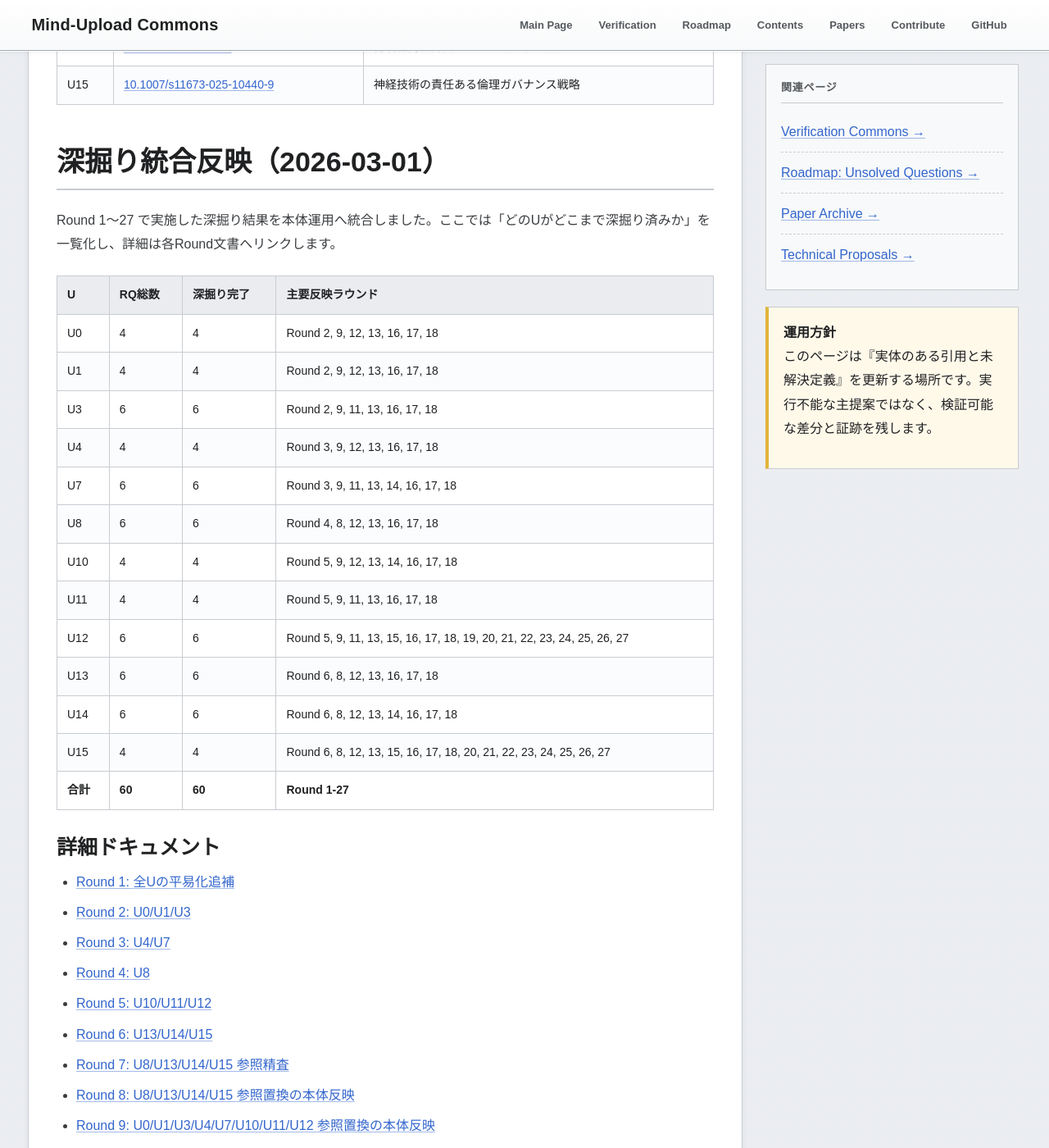
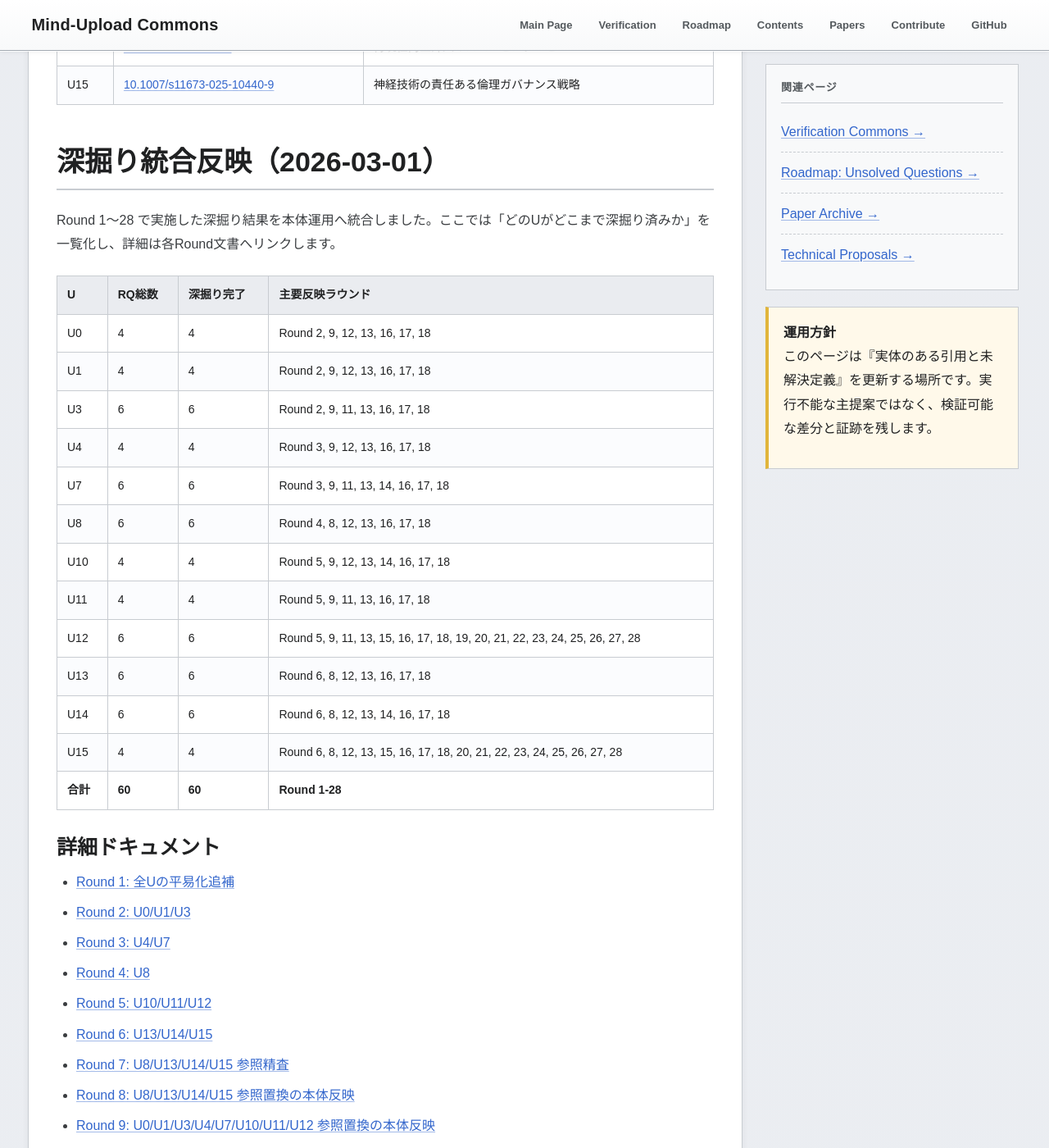
Before and after one commit to yasufumi-nakata/eegflow, a Jekyll site: the page built from research_harvest_50.md, in a window 1280 px wide and 1400 px high, scrolled down 6243 px. Shown: the whole window at 82% size. Built offline with Jekyll 4.4.1, drawn with Linux system fonts in a browser that asks for light colours; some of the changed text lies outside the part shown.

Commit message:
Add Round 28 dependency split and apply readiness

```diff
--- a/research_harvest_50.md
+++ b/research_harvest_50.md
@@ -156,7 +156,7 @@
 <section class="section" id="deepening-integration-20260301">
 <h2 class="section-title">深掘り統合反映（2026-03-01）</h2>
 <p>
-Round 1〜27 で実施した深掘り結果を本体運用へ統合しました。ここでは「どのUがどこまで深掘り済みか」を一覧化し、詳細は各Round文書へリンクします。
+Round 1〜28 で実施した深掘り結果を本体運用へ統合しました。ここでは「どのUがどこまで深掘り済みか」を一覧化し、詳細は各Round文書へリンクします。
 </p>
 <table class="data-table">
 <thead><tr><th>U</th><th>RQ総数</th><th>深掘り完了</th><th>主要反映ラウンド</th></tr></thead><tbody>
@@ -168,11 +168,11 @@
 <tr><td>U8</td><td>6</td><td>6</td><td>Round 4, 8, 12, 13, 16, 17, 18</td></tr>
 <tr><td>U10</td><td>4</td><td>4</td><td>Round 5, 9, 12, 13, 14, 16, 17, 18</td></tr>
 <tr><td>U11</td><td>4</td><td>4</td><td>Round 5, 9, 11, 13, 16, 17, 18</td></tr>
-<tr><td>U12</td><td>6</td><td>6</td><td>Round 5, 9, 11, 13, 15, 16, 17, 18, 19, 20, 21, 22, 23, 24, 25, 26, 27</td></tr>
+<tr><td>U12</td><td>6</td><td>6</td><td>Round 5, 9, 11, 13, 15, 16, 17, 18, 19, 20, 21, 22, 23, 24, 25, 26, 27, 28</td></tr>
 <tr><td>U13</td><td>6</td><td>6</td><td>Round 6, 8, 12, 13, 16, 17, 18</td></tr>
 <tr><td>U14</td><td>6</td><td>6</td><td>Round 6, 8, 12, 13, 14, 16, 17, 18</td></tr>
-<tr><td>U15</td><td>4</td><td>4</td><td>Round 6, 8, 12, 13, 15, 16, 17, 18, 20, 21, 22, 23, 24, 25, 26, 27</td></tr>
-<tr><td><strong>合計</strong></td><td><strong>60</strong></td><td><strong>60</strong></td><td><strong>Round 1-27</strong></td></tr>
+<tr><td>U15</td><td>4</td><td>4</td><td>Round 6, 8, 12, 13, 15, 16, 17, 18, 20, 21, 22, 23, 24, 25, 26, 27, 28</td></tr>
+<tr><td><strong>合計</strong></td><td><strong>60</strong></td><td><strong>60</strong></td><td><strong>Round 1-28</strong></td></tr>
 </tbody></table>
 
 <h3>詳細ドキュメント</h3>
@@ -204,6 +204,7 @@
 <li><a href="research_deepening_round25_2026-03-01.html">Round 25: 問い別監査メモと次回監視スケジュール</a></li>
 <li><a href="research_deepening_round26_2026-03-01.html">Round 26: access_path_change の再確認と問い別判定</a></li>
 <li><a href="research_deepening_round27_2026-03-01.html">Round 27: 問い別本文更新テンプレと監査キーワード辞書</a></li>
+<li><a href="research_deepening_round28_2026-03-01.html">Round 28: 外部依存タスク分離と適用準備度の固定</a></li>
 </ul>
 
 <h3>整合性監査（証跡）</h3>
@@ -365,6 +366,12 @@
 Round 27 の問い別本文更新テンプレと監査キーワード辞書は
 <a href="automation/rq_regulation_update_text_template_round27_2026-03-01.csv" target="_blank">rq_regulation_update_text_template_round27_2026-03-01.csv</a>（更新文テンプレ）と
 <a href="automation/rq_regulation_source_checkpoint_phrase_bank_round27_2026-03-01.csv" target="_blank">rq_regulation_source_checkpoint_phrase_bank_round27_2026-03-01.csv</a>（監査キーワード辞書）
+に記録しています。
+</p>
+<p class="small">
+Round 28 の外部依存タスク分離と本文適用準備度の固定は
+<a href="automation/rq_regulation_external_dependency_tasks_round28_2026-03-01.csv" target="_blank">rq_regulation_external_dependency_tasks_round28_2026-03-01.csv</a>（外部依存タスク分離）と
+<a href="automation/rq_regulation_apply_readiness_round28_2026-03-01.csv" target="_blank">rq_regulation_apply_readiness_round28_2026-03-01.csv</a>（本文適用準備度）
 に記録しています。
 </p>
 </section>
```
Also changed, not shown: automation/rq_regulation_apply_readiness_round28_2026-03-01.csv (added, +11 -0 lines), automation/rq_regulation_external_dependency_tasks_round28_2026-03-01.csv (added, +11 -0 lines), research_deepening_continue_guide_2026-03-01.md (+6 -2 lines), research_deepening_round28_2026-03-01.md (added, +55 -0 lines).
